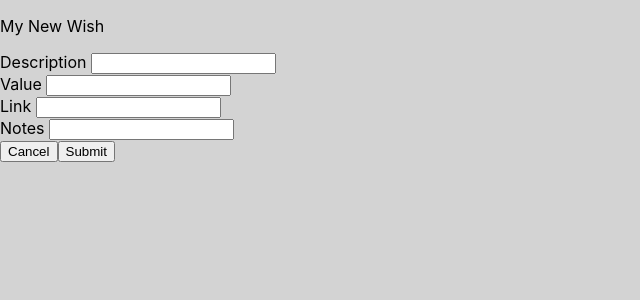
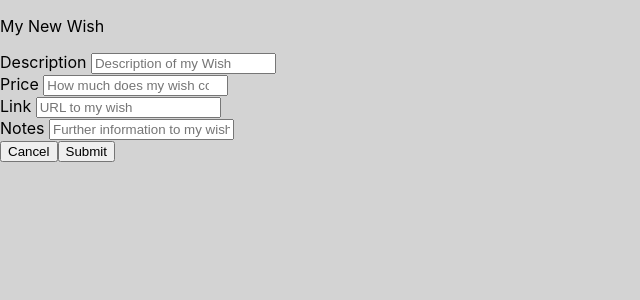
Before and after one commit to dynoalot/WishList-FrontEnd, a React (Create React App) app in the folder client/: page /NewWishForm in a window 1280 px wide. Shown: the top 300 px of the page, without its empty margins (0-640 px from the left). Built offline with nearby package versions, Linux system fonts and the light colour scheme.

Commit message:
with Redux adding state to store

```diff
--- a/client/src/components/Dashboard.js
+++ b/client/src/components/Dashboard.js
@@ -1,14 +1,14 @@
 import React from "react";
-import { NavLink } from "react-router-dom";
+import { Link } from "react-router-dom";
 import './Dashboard.css'
 
 const Dashboard = () => {
   return (
     <div>
       <h1>Do you have a wish?</h1>
-      <NavLink to="/WishList">
+      <Link to="/WishList">
         <button>My Wish List</button>
-      </NavLink>
+      </Link>
     </div>
   );
 };
--- a/client/src/components/NewWishForm.js
+++ b/client/src/components/NewWishForm.js
@@ -1,33 +1,74 @@
-import React from 'react';
-import { NavLink } from "react-router-dom";
+import React, { useState } from 'react';
+import { NavLink, withRouter } from "react-router-dom";
+import { connect } from 'react-redux'
+import { addWish } from '../actions';
 
-const NewWishForm = () => {
+const NewWishForm = ({addWish}) => {
+  const initialState = {
+    description: '',
+    price: '',
+    link: '',
+    notes: ''
+  };
+
+  const [wish, setWish] = useState(initialState);
 
   const handleSubmit = event => {
     event.preventDefault();
-    // more logic here
-    // onWishCreate()
+    addWish(wish);
+  }
+
+  const handleChange = (event,key) => {
+    const { value } = event.target;
+    const updatedState = {...wish,[key]: value }
+    setWish(updatedState);
+
   }
 
   return (
-    <form onSubmit={handleSubmit}>
+    <form >
       <p>My New Wish</p>
       <label>Description </label>
-      <input type="text"/><br/>
-      <label>Value </label>
-      <input type="number"/><br/>
+      <input
+        type="text"
+        required
+        onChange={(e)=> handleChange(e,'description')}  placeholder="Description of my Wish"
+      /><br/>
+      <label>Price </label>
+      <input
+        type="number"
+        required
+        onChange={(e)=> handleChange(e,'price')}
+        placeholder="How much does my wish costs"
+      /><br/>
       <label>Link </label>
-      <input type="text"/><br/>
+      <input
+        type="text"
+        onChange={(e)=> handleChange(e,'link')}
+        placeholder="URL to my wish"
+      /><br/>
       <label>Notes </label>
-      <input type="text"/><br/>
+      <input
+        type="text"
+        onChange={(e)=> handleChange(e,'notes')}
+        placeholder="Further information to my wish"
+      /><br/>
       <div>
         <NavLink to="/WishList">
           <button>Cancel</button>
         </NavLink>
-        <button type="submit">Submit</button>
+        <button onClick={handleSubmit} type="submit">Submit</button>
       </div>
     </form>
   );
 }
 
-export default NewWishForm;
+const mapStateToProps = (state) => ({
+	wishList: state.wishList
+});
+
+const mapDispatchToProps = (dispatch) => ({
+	addWish: (wish) => dispatch(addWish(wish))
+});
+
+export default connect(mapStateToProps, mapDispatchToProps)(NewWishForm);
--- a/client/src/components/WishList.js
+++ b/client/src/components/WishList.js
@@ -1,8 +1,8 @@
-import React from 'react';
+import React from "react";
 import { NavLink } from "react-router-dom";
+import { connect } from "react-redux";
 
-const WishList = () => {
-
+const WishList = ({ wishList }) => {
   return (
     <div>
       <h3>My Wish List</h3>
@@ -12,9 +12,30 @@ const WishList = () => {
       <NavLink to="/NewWishForm">
         <button>Add a wish</button>
       </NavLink>
+      <table>
+        <tr>
+          <th>Description</th>
+          <th>Value</th>
+          <th>Details</th>
+        </tr>
+        {wishList.map(wish => (
+          <tr>
+            <th>{wish.description}</th>
+            <th>{wish.value}</th>
+            <th>
+              <NavLink to="/NewWishForm">
+                <button>See Datails</button>
+              </NavLink>
+            </th>
+          </tr>
+        ))}
+      </table>
     </div>
   );
+};
 
-}
+const mapStateToProps = state => ({
+  wishList: state.wishList
+});
 
-export default WishList;
+export default connect(mapStateToProps)(WishList);
--- a/client/src/reducers.js
+++ b/client/src/reducers.js
@@ -1,3 +1,19 @@
-const reducers = (state, action) => {};
+const INITIAL_STATE = {
+  wishList: [],
+  users: []
+};
+
+const reducers = (state = INITIAL_STATE, action) => {
+  switch (action.type) {
+    case 'ADD_WISH':
+      return {
+        ...state,
+        wishList: [...state.wishList, action.wishList]
+      };
+    default:
+      return state;
+  }
+
+};
 
 export default reducers;
```
Also changed, not shown: client/src/components/WishListItem.js (+5 -5 lines).
